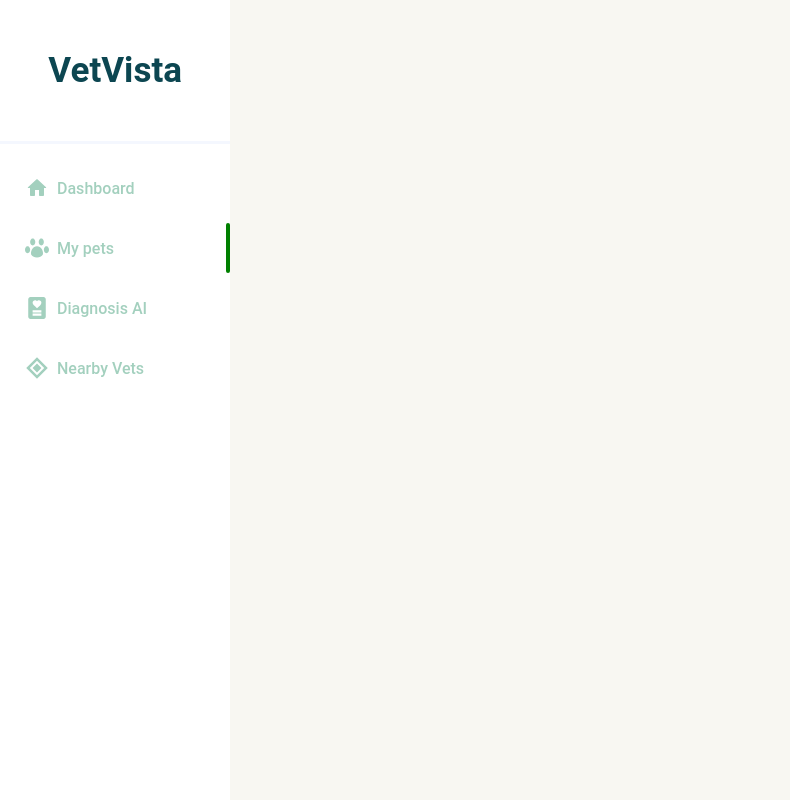
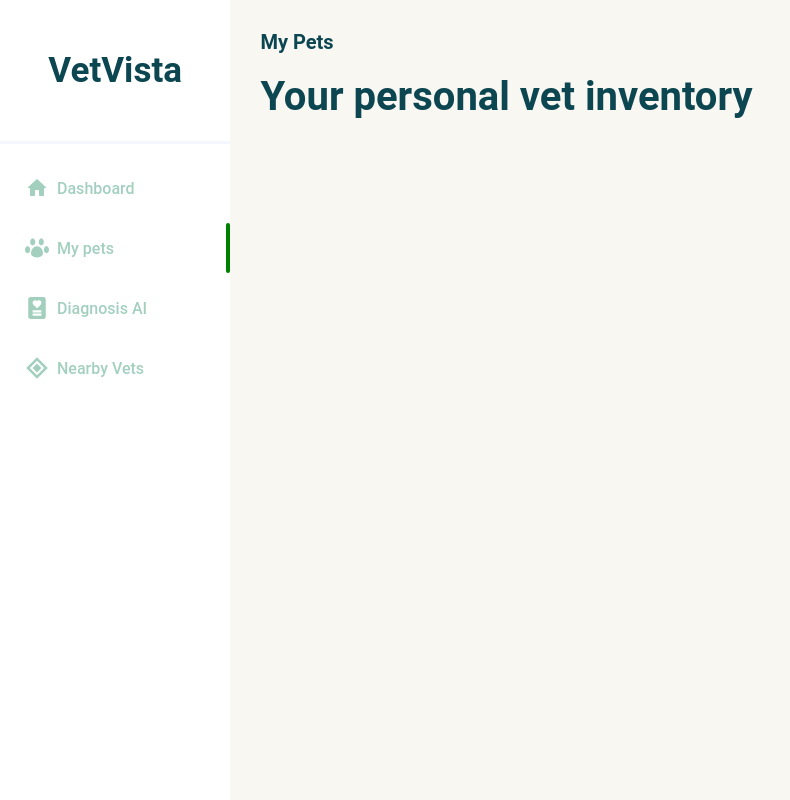
Before and after one commit to Ododahdavid/vet-vista, a React (Vite) app: page /dashboardpage in a window 1280 px wide. Both pictures are taken after a click on the item "My pets". Shown: the whole page, without its empty margins (0-790 px from the left). Built offline with nearby package versions, Linux system fonts and the light colour scheme.

Commit message:
my pets page begins

```diff
--- a/src/assets/CSS/DashBoard.css
+++ b/src/assets/CSS/DashBoard.css
@@ -77,20 +77,20 @@
 
 /* ==== dashboard page styling===========
 */
-.dashboard-page-section{
+.dashboard-page-section, .my-pet-page-section{
     width: 100%;
     height: 100%;
     padding: 30px;
 }
-.dashboard-page-header{
+.dashboard-page-header, .my-pet-header{
     width: 100%;
     height: fit-content;
 }
-.dashboard-page-header h3{
+.dashboard-page-header h3, .my-pet-header h3{
     font-size: 20px;
     color: #0C4651;
 }
-.dashboard-page-header h1{
+.dashboard-page-header h1, .my-pet-header h1{
     font-size: 40px;
     color: #0C4651;
 }
--- a/src/assets/components/DashBoardComponents/DynamicRendering.jsx
+++ b/src/assets/components/DashBoardComponents/DynamicRendering.jsx
@@ -42,6 +42,10 @@ export const MypetPage = () => {
 
                 <div className={"my-pet-header"}>
 
+                    <h3>My Pets</h3>
+                    <br />
+                    <h1>Your personal vet inventory</h1>
+
                 </div>
 
             </section>
```
